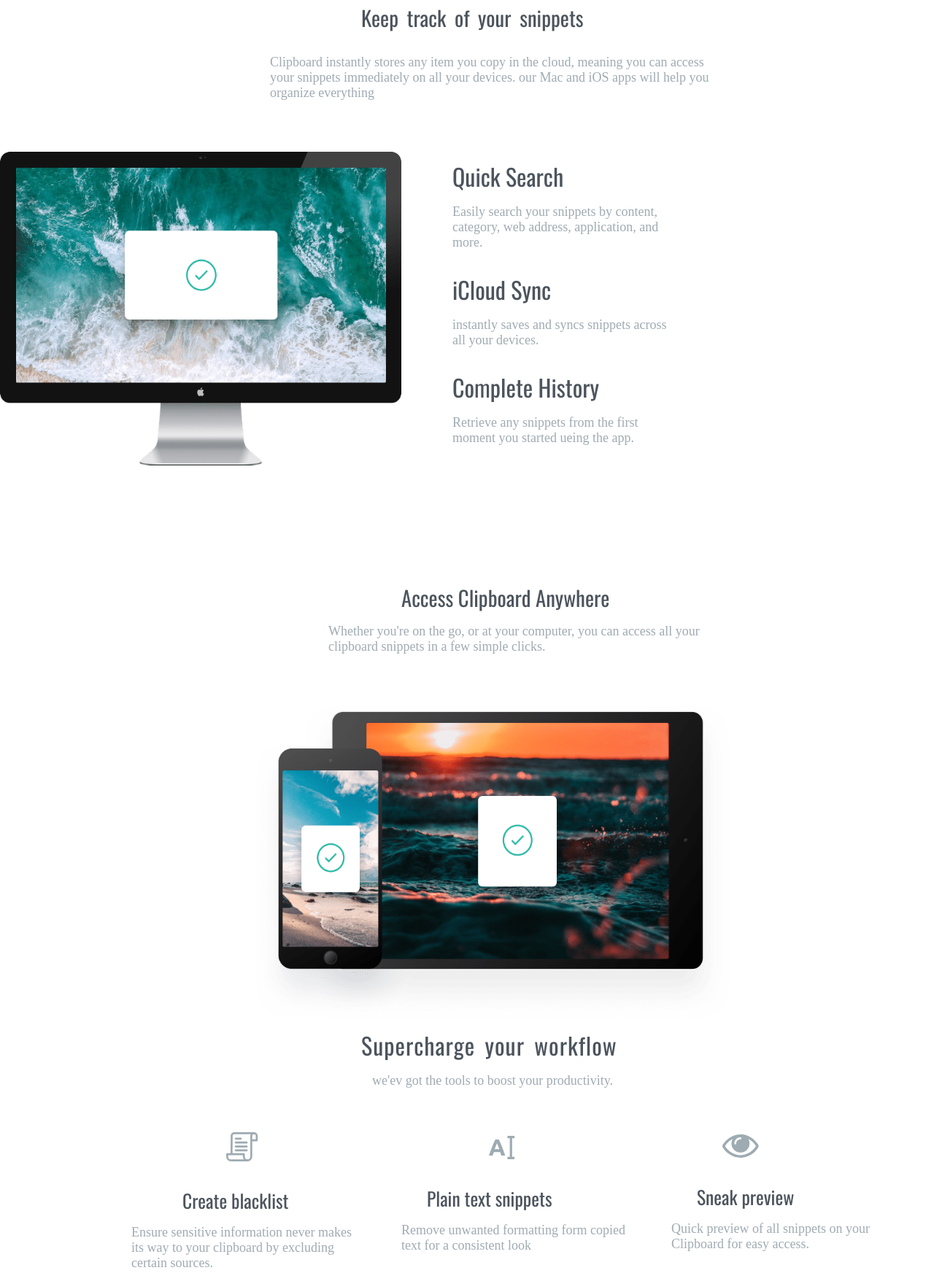
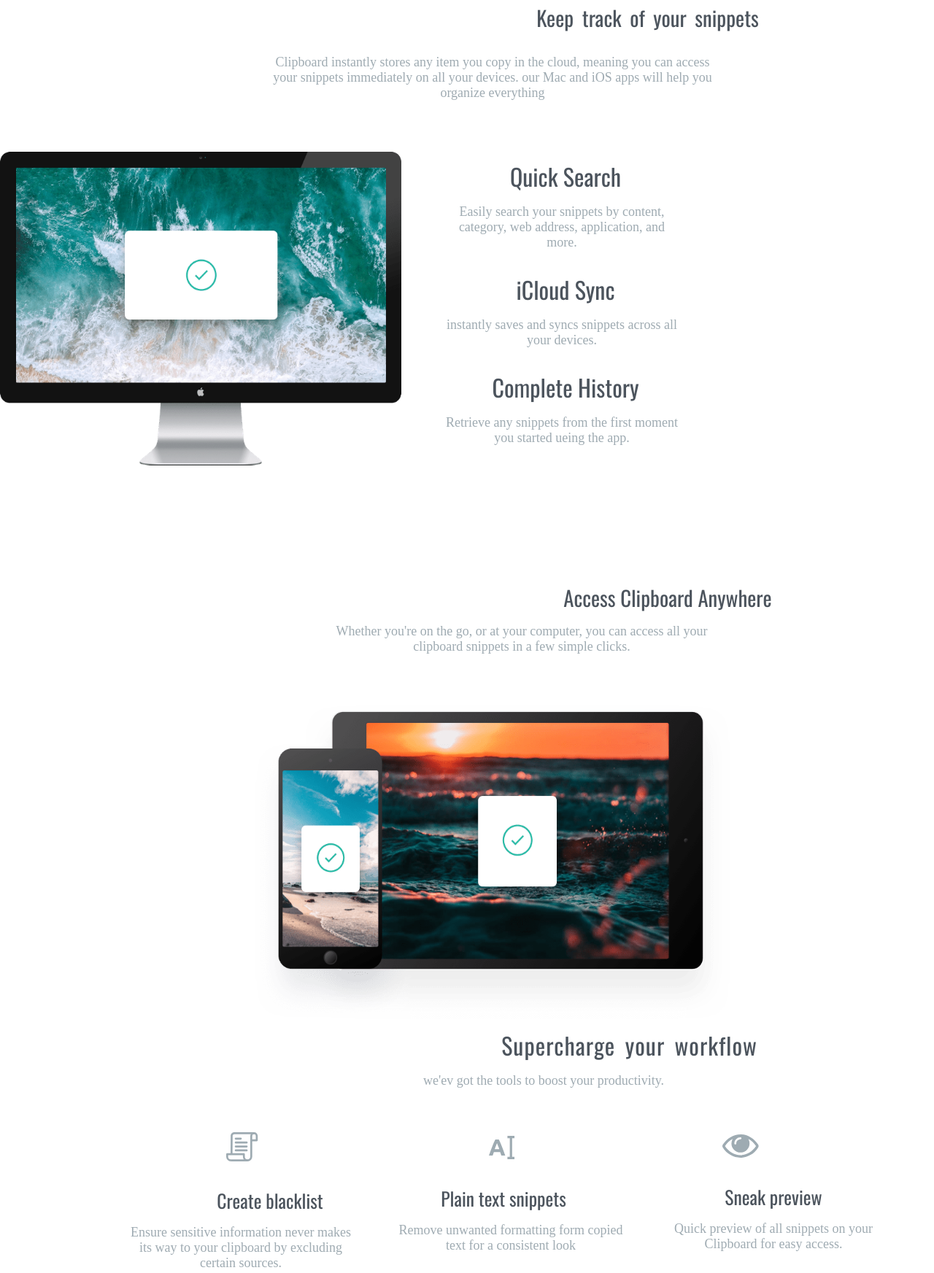
Before and after one commit to mhameen/project1, a plain HTML site: page index.html in a window 1280 px wide. Shown: the part 698-2443 px from the top of the page at 73% size. Drawn offline with nearby package versions, Linux system fonts and the light colour scheme.

Commit message:
projectmodifed

```diff
--- a/index.css
+++ b/index.css
@@ -19,24 +19,23 @@ body{
 }
 .h1{
     font-size: 2.2rem;
-    padding-left: 20px;
     font-family: 'Oswald', sans-serif;
     word-spacing: 5px;
     color:  hsl(210, 10%, 33%);
-
     text-align: center;
 }
 span{
     display: block;
-    padding-left: 50px;
+    padding-left: 0px;
 }
 
 .h2{
+    text-align: center;
     color:  hsl(201, 11%, 66%);
     max-width: 340px;
-    padding-left: 35px;
     padding-top: 25px;
-    font-size: 18px;sss
+    font-size: 18px;
+    padding-left: 20px;
 }
 .input1{
     background-color:hsl(171, 66%, 44%);
@@ -50,8 +49,8 @@ span{
     color: white;
 }
 .download1{
+    padding-left: 55px;
     padding-top: 30px;
-    padding-left: 45px;
 }
 .input2{
     background-color:hsl(233, 100%,69%);
@@ -65,12 +64,12 @@ span{
     color: white;
 }
 .download2{
+    padding-left: 55px;
     padding-top: 30px;
-    padding-left: 45px;
 }
 .h3{
+    text-align: center;
     font-size: 2.2rem;
-    padding-left: 20px;
     font-family: 'Oswald', sans-serif;
     word-spacing: 5px;
     color:  hsl(210, 10%, 33%);
@@ -80,11 +79,12 @@ span{
     padding-left: 0px;
 }
 .h4{
+    text-align: center;
     padding-top: 30px;
     max-width: 340px;
-    padding-left: 30px;
     color:  hsl(201, 11%, 66%);
     font-size: 18px;
+    padding-left: 20px;
 }
 .image{
     width: 320px;
@@ -93,53 +93,57 @@ span{
     padding-top: 70px;
 }
 .h5{
+    text-align: center;
     font-size: 2rem;
     font-family: 'Oswald', sans-serif;
-    padding-left: 100px;
     padding-top: 30px;
     color:  hsl(210, 10%, 33%);
 }
 .h6{
+    text-align: center;
     max-width: 340px;
     color:  hsl(201, 11%, 66%);
     padding-top: 15px;
-    padding-left: 30px;
     font-size: 18px;
+    padding-left: 20px;
 }
 .h7{
+    text-align: center;
     font-size: 2rem;
     font-family: 'Oswald', sans-serif;
-    padding-left: 100px;
     padding-top: 30px;
     color:  hsl(210, 10%, 33%);
 }
 .h8{
+    text-align: center;
     max-width: 340px;
     color:  hsl(201, 11%, 66%);
     padding-top: 15px;
-    padding-left: 30px;
     font-size: 18px;
+    padding-left: 20px;
 }
 .h9{
+    text-align: center;
     font-size: 2rem;
     font-family: 'Oswald', sans-serif;
-    padding-left: 60px;
     padding-top: 30px;
     color:  hsl(210, 10%, 33%);
 }
 .h10{
+    text-align: center;
     max-width: 340px;
     color:  hsl(201, 11%, 66%);
     padding-top: 15px;
-    padding-left: 30px;
     font-size: 18px;
+    padding-left: 20px;
 }
 .h11{
+    text-align: center;
     font-size: 2rem;
     font-family: 'Oswald', sans-serif;
-    padding-left: 70px;
     padding-top: 30px;
     color:  hsl(210, 10%, 33%);
+    padding-left: 20px;
 }
 .span3{
     padding-left: 0px;
@@ -147,82 +151,87 @@ span{
 }
 
 .h12{
+    text-align: center;
     max-width: 340px;
     color:  hsl(201, 11%, 66%);
     padding-top: 15px;
-    padding-left: 30px;
     font-size: 18px;
+    padding-left: 20px;
 }
 .image2{
     padding-left: 35px;
     padding-top: 70px;
 }
 .h13{
+    text-align: center;
     font-size: 2rem;
     font-family: 'Oswald', sans-serif;
-    padding-left: 70px;
     padding-top: 8px;
     color:  hsl(210, 10%, 33%);
+    padding-left: 0px;
 }
 .h14{
+    text-align: center;
     max-width: 340px;
     color:  hsl(201, 11%, 66%);
     padding-top: 15px;
-    padding-left: 30px;
     font-size: 18px;
+    padding-left: 20px;
 }
 .logo2{
     padding-left: 150px;
     padding-top: 80px;
 }
 .h15{
+    text-align: center;
     font-size: 2rem;
     font-family: 'Oswald', sans-serif;
-    padding-left: 65px;
     padding-top: 30px;
     color:  hsl(210, 10%, 33%);
 }
 .h16{
+    text-align: center;
     max-width: 340px;
     color:  hsl(201, 11%, 66%);
     padding-top: 15px;
-    padding-left: 30px;
     font-size: 18px;
+    padding-left: 20px;
 }
 .logo3{
     padding-left: 150px;
     padding-top: 60px;
 }
 .h17{
+    text-align: center;
     font-size: 2rem;
     font-family: 'Oswald', sans-serif;
-    padding-left: 65px;
     padding-top: 30px;
     color:  hsl(210, 10%, 33%);
 }
 .h18{
+    text-align: center;
     max-width: 340px;
     color:  hsl(201, 11%, 66%);
     padding-top: 15px;
-    padding-left: 30px;
     font-size: 18px;
+    padding-left: 20px;
 }
 .logo4{
     padding-left: 150px;
     padding-top: 60px;
 }
 .h19{
+    text-align: center;
     font-size: 2rem;
     font-family: 'Oswald', sans-serif;
-    padding-left: 65px;
     padding-top: 30px;
     color:  hsl(210, 10%, 33%);
 }
 .h20{
+    text-align: center;
     max-width: 340px;
     color:  hsl(201, 11%, 66%);
     padding-top: 15px;
-    padding-left: 30px;
     font-size: 18px;
 }
 .logos{
@@ -250,9 +259,9 @@ span{
     padding-top: 50px;
 }
 .h21{
+    text-align: center;
     font-size: 2rem;
     font-family: 'Oswald', sans-serif;
-    padding-left: 30px;
     padding-top: 150px;
     color:  hsl(210, 10%, 33%);
 }
@@ -260,15 +269,16 @@ span{
     padding-left: 0px;
 }
 .h22{
+    text-align: center;
     max-width: 340px;
     color:  hsl(201, 11%, 66%);
     padding-top: 15px;
-    padding-left: 30px;
     font-size: 18px;
+    padding-left: 20px;
 }
 .footer{
     background-color: rgb(236, 236, 236);
-    width: 360px;
+    width: 375px;
     height: 500px;
 
 }
@@ -455,6 +465,7 @@ span{
       display: flex;
       flex-wrap: wrap;
       padding-bottom: 0px;
+      flex: start;
   }
   .div3{
       padding-top: 30px;
```
